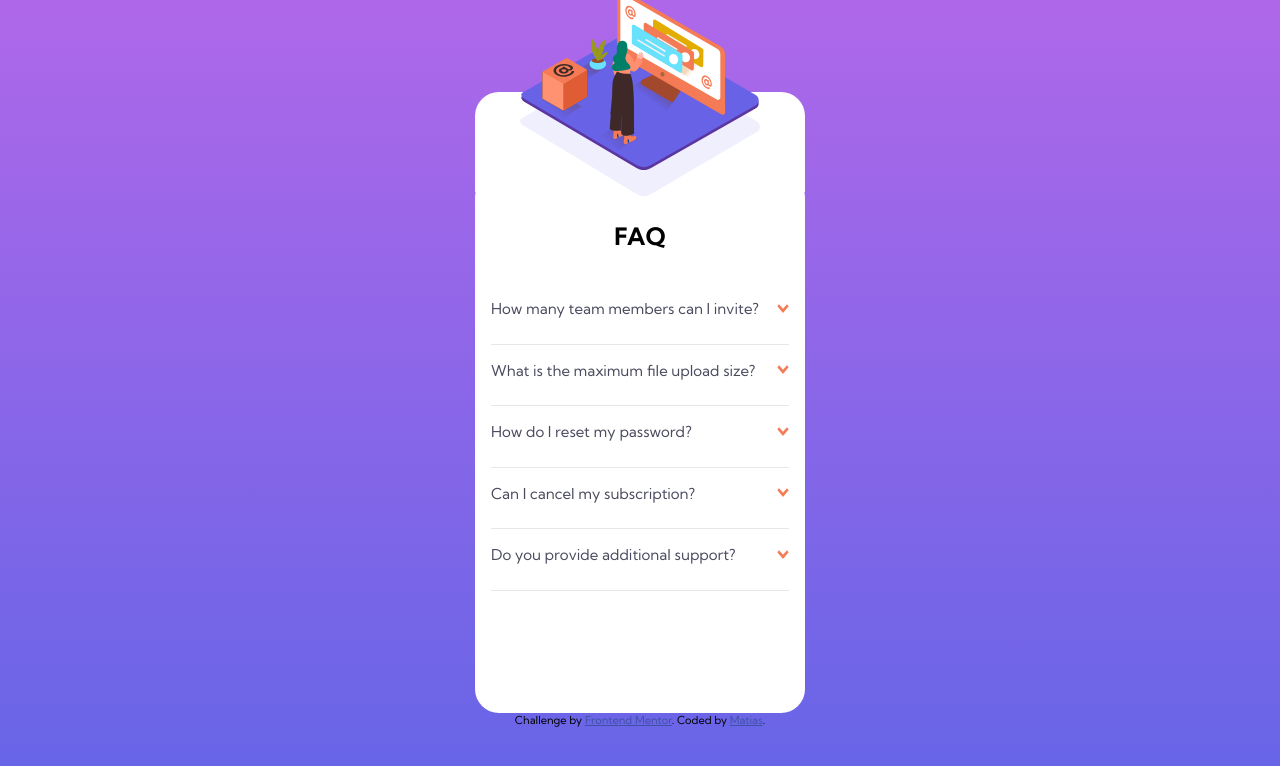
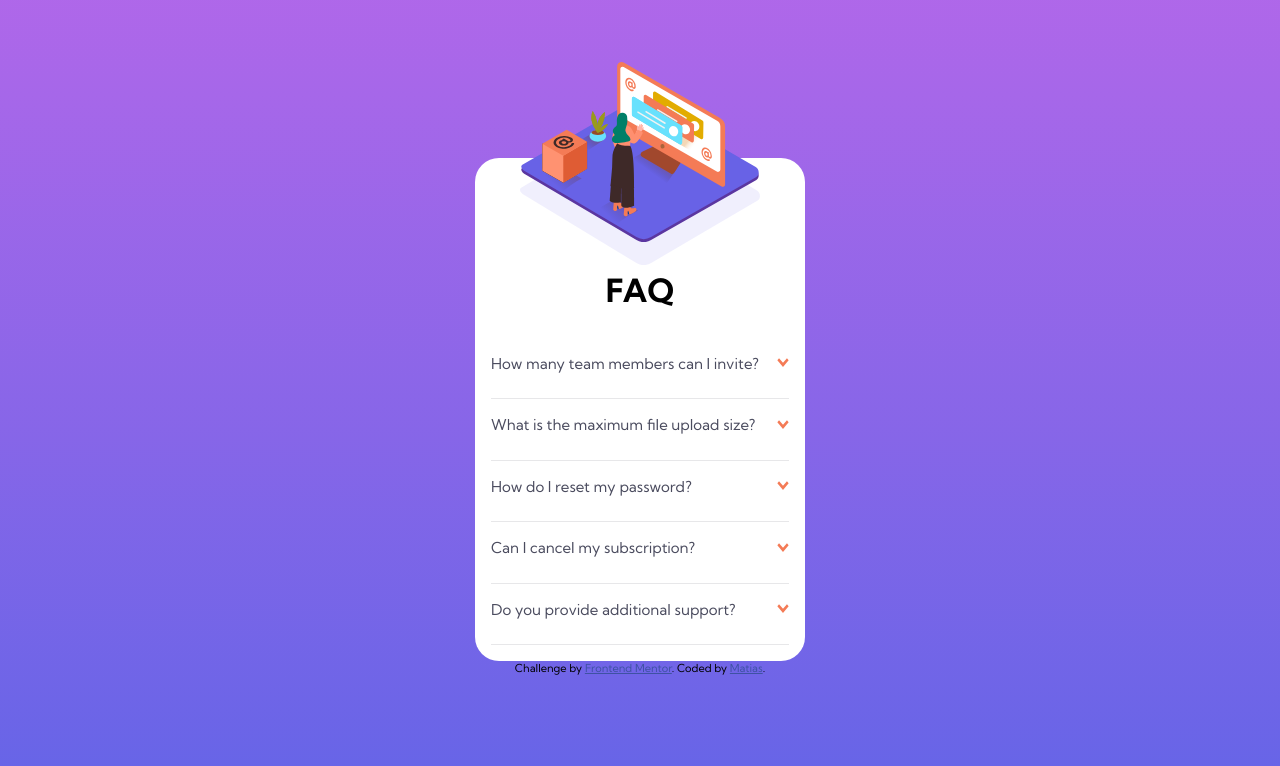
Before and after one commit to Matblv/challenge3-FAQAccordionCard, a plain HTML site: page index.html in a window 1280 px wide. Drawn offline with Linux system fonts and the light colour scheme.

Commit message:
second commit

```diff
--- a/index.html
+++ b/index.html
@@ -8,13 +8,19 @@
   <title>Frontend Mentor | FAQ Accordion Card</title>
 </head>
 <body>
+
   <div class="bodyDiv">
-    <img class="mainImageWoman" src="./images/illustration-woman-online-mobile.svg" alt="">
-    <img class="mainImageFloor" src="./images/bg-pattern-mobile.svg" alt="">
+    <div>
+      <img class="mainImageWoman" src="./images/illustration-woman-online-mobile.svg" alt="">
+      <img class="mainImageFloor" src="./images/bg-pattern-mobile.svg" alt="">
+    </div>
+
+    <div><h1 class="mainTitle">FAQ</h1></div>
   </div>
+
   <main class="main">
+
     <section class="mainContainer">
-      <div><h1 class="mainTitle">FAQ</h1></div>
 <!-- container -->
         <div class="mainContainerFAQ">
           <div class="mainContainerQuestion">
--- a/script.js
+++ b/script.js
@@ -3,6 +3,9 @@ const mainContainerQuestionText = document.querySelectorAll(".mainContainerQuest
 const buttonDown = document.querySelectorAll(".buttonDown");
 const mainContainerAnswer = document.querySelectorAll(".mainContainerAnswer");
 let mainContainerAnswerText = document.querySelectorAll(".mainContainerAnswerText")
+
+const mainContainerFAQ = document.querySelectorAll(".mainContainerFAQ")
+
 
 for (let i = 0; i < mainContainerAnswer.length; i++) {
     let heightContainer = mainContainerAnswerText[i].clientHeight;
@@ -20,6 +23,7 @@ for (let i = 0; i < mainContainerAnswer.length; i++) {
             mainContainerAnswer[i].style.height = `0px`;
             mainContainerQuestionText[i].style.fontWeight = "400";
             mainContainerQuestionText[i].style.color = "var(--veryDarkGraBlue)";
+
             change--;
         }
 
--- a/style.css
+++ b/style.css
@@ -32,12 +32,12 @@ body {
     min-width: 100vw;
 }
 
-.bodyDiv {
+ .bodyDiv {
     position: relative;
-    top: 1.2rem;
+    top: 2rem;
     border-top-left-radius: 24px;
     border-top-right-radius: 24px;
-    height: 100px;
+    height: 180px;
     width: 330px;
     background-color: white;
 }
@@ -45,17 +45,22 @@ body {
 .main {
     width: 330px;
     max-width: 330px;
-    height: 540px;
-    max-height: 540px;
+    height: 355px;
+    max-height: 355px;
     background-color: white;
     border-radius: 24px;
     overflow: scroll;
+    position: relative;
+    display: flex;
+    flex-direction: column;
+    justify-content: flex-end;
+    align-items: center;
 }
 
 .mainImageWoman {
     position: absolute;
     left: calc(50% - 120px);
-    top: -6.4rem;
+    top: -6rem;
     height: 180px;
     width: 240px;
     z-index: 20;
@@ -65,18 +70,18 @@ body {
     position: absolute;
     width: 240px;
     left: calc(50% - 120px);
-    top: 0rem;
+    top: .2rem;
     z-index: 10;
 }
 
 .mainContainer {
-    margin-top: 3rem;
+    margin-top: 2rem;
     overflow-y: scroll;
 }
 
 .mainTitle {
     text-align: center;
-    margin-bottom: 3rem;
+    margin-top: 7rem;
 }
 
 .mainContainerFAQ {
```
